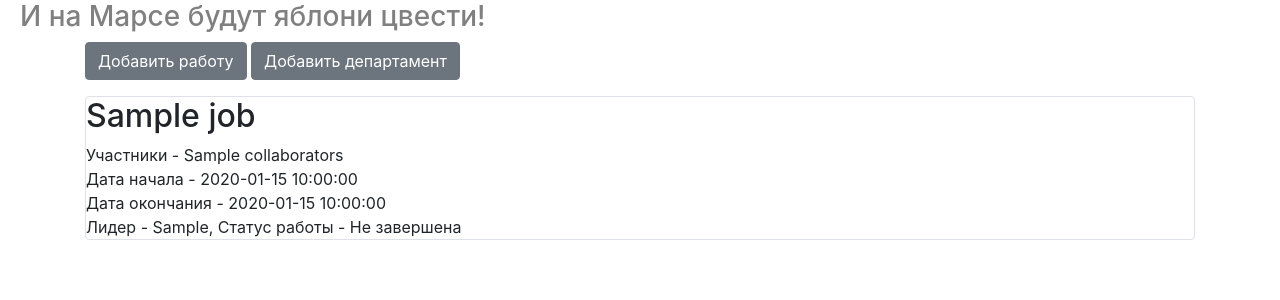
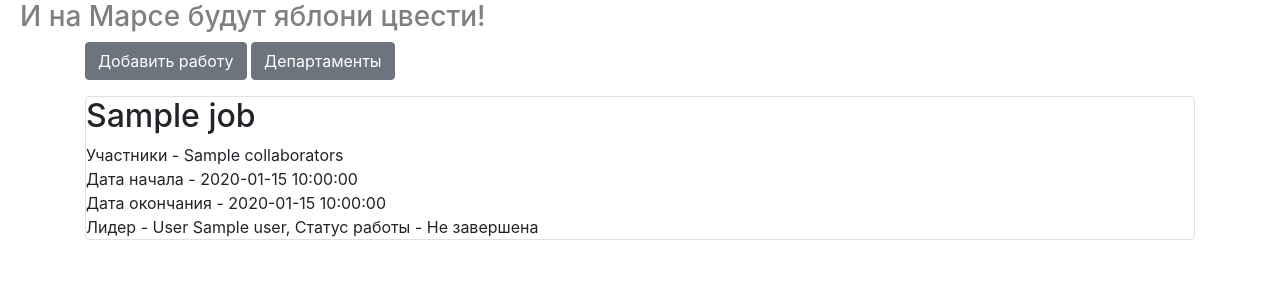
Before and after one commit to ArxIIdoL/Yandex-Lyceum, a Flask app: template WEB. Flask-sqlalchemy/Готовое приложение/templates/index.html in a window 1280 px wide. Shown: the part 70-370 px from the top of the page. Run offline with Flask 3, Linux system fonts and the light colour scheme; a user stored in the database is signed in; the template is opened without the code that fills it: most values are stand-ins (such as "Sample title", 1, 10 or a date in 2020); some libraries are stand-ins or nearby versions.

Commit message:
Update index.html

```diff
--- a/WEB. Flask-sqlalchemy/Готовое приложение/templates/index.html
+++ b/WEB. Flask-sqlalchemy/Готовое приложение/templates/index.html
@@ -7,7 +7,7 @@
           crossorigin="anonymous">
     {% if current_user.is_authenticated %}
         <p><a class="btn btn-secondary " href="/add_job">Добавить работу</a>
-            <a class="btn btn-secondary " href="/">Добавить департамент</a></p>
+            <a class="btn btn-secondary " href="/">Департаменты</a></p>
         {% for item in jobs %}
         <div class="col-md6 border rounded">
             <h2>{{ item.job }}</h2>
@@ -17,7 +17,7 @@
                 Дата окончания - {{ item.end_date }}<br>
             </div>
             <div>
-                Лидер - {{ item.team_leader }}, Статус работы - {% if item.is_finished %}Завершена{% else %}Не завершена{% endif %}
+                Лидер - {{ item.user.surname }} {{ item.user.name }}, Статус работы - {% if item.is_finished %}Завершена{% else %}Не завершена{% endif %}
                 {% if current_user == item.user or current_user == captain %}
                 <p><a class="btn btn-info " href="/edit_job/{{ item.id }}">Изменить работу</a>
                     <a class="btn btn-danger " href="/job_delete/{{ item.id }}">Удалить работу</a></p>
```
